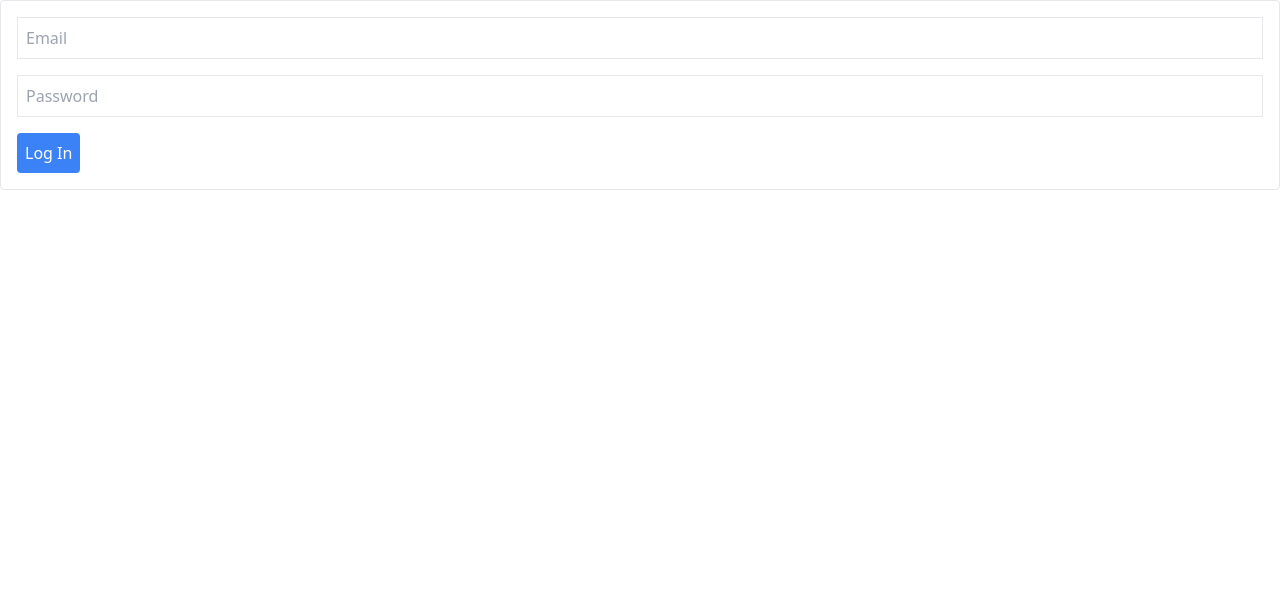
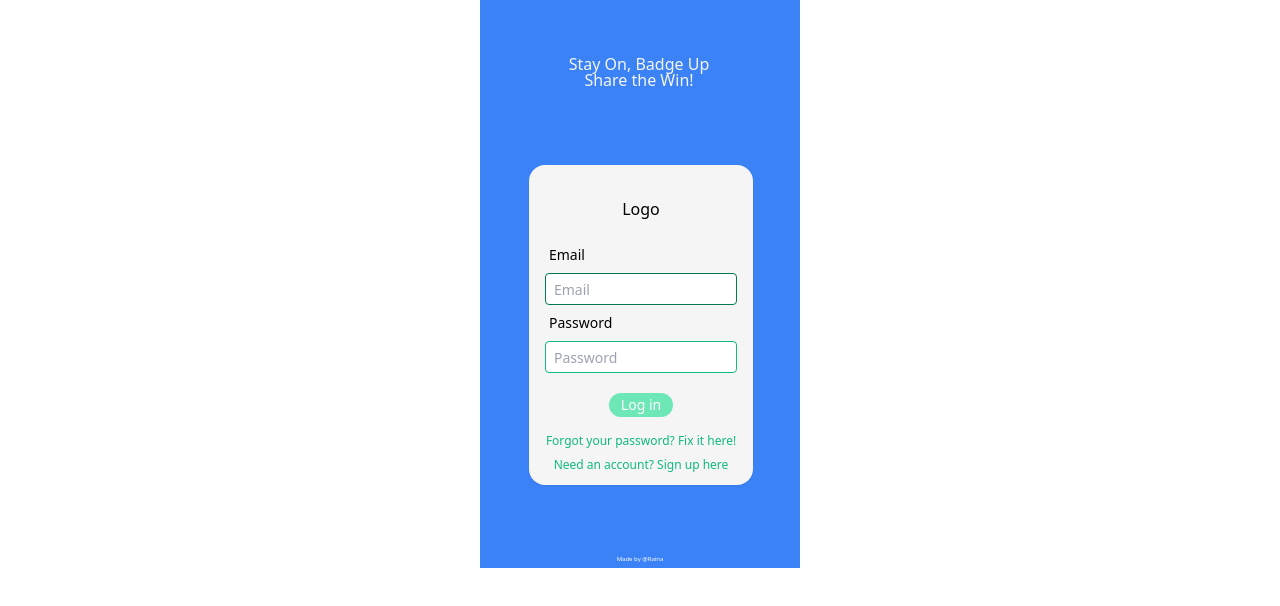
Before and after one commit to Raina-Moon/mini-goal-project, a Next.js app in the folder frontend/: page /login in a window 1280 px wide. Shown: the top 606 px of the page. Built offline with nearby package versions, Linux system fonts and the light colour scheme.

Commit message:
♻️ Refactor: Redesign LoginForm component with improved layout and styling

```diff
--- a/frontend/src/app/login/LoginFrom.tsx
+++ b/frontend/src/app/login/LoginFrom.tsx
@@ -3,6 +3,7 @@
 import { useState } from "react";
 import { login } from "@/utils/api";
 import { useRouter } from "next/navigation";
+import Link from "next/link";
 
 const LoginForm = () => {
   const router = useRouter();
@@ -21,27 +22,59 @@ const LoginForm = () => {
   };
 
   return (
-    <form onSubmit={handleSubmit} className="space-y-4 p-4 border rounded">
+<div className="bg-blue-500 w-80 h-[568px] relative overflow-hidden font-inter mx-auto">
+        <div className="w-52 h-24 absolute left-[55px] top-[56px] text-center text-neutral-100 text-base leading-none">
+      Stay On, Badge Up<br/>Share the Win!
+    </div>
+
+    <div className="w-56 h-80 absolute left-[49px] top-[165px] bg-neutral-100 rounded-2xl shadow-sm p-4">
+      <form onSubmit={handleSubmit} className="flex flex-col items-center gap-y-2">
+        <div className="text-black text-base my-4">Logo</div>
+
+        <label htmlFor="email" className="text-black text-sm self-start ml-1">Email</label>
         <input
           type="email"
+          id="email"
+          className="w-full h-8 bg-white rounded border border-emerald-700 px-2 text-sm"
+          placeholder="Email"
           value={email}
           onChange={(e) => setEmail(e.target.value)}
-        placeholder="Email"
-        className="border p-2 w-full"
           required
         />
+
+        <label htmlFor="password" className="text-black text-sm self-start ml-1">Password</label>
         <input
           type="password"
+          id="password"
+          className="w-full h-8 bg-white rounded border border-emerald-500 px-2 text-sm"
+          placeholder="Password"
           value={password}
           onChange={(e) => setPassword(e.target.value)}
-        placeholder="Password"
-        className="border p-2 w-full"
           required
         />
-      <button type="submit" className="bg-blue-500 text-white p-2 rounded">
-        Log In
+
+        <button type="submit" className="mt-3 w-16 h-6 bg-emerald-300 rounded-full text-white text-sm">
+          Log in
         </button>
       </form>
+
+      <Link href="/forgot-password">
+        <p className="mt-4 text-center text-emerald-500 text-xs cursor-pointer">
+          Forgot your password? Fix it here!
+        </p>
+      </Link>
+
+      <Link href="/signup">
+        <p className="mt-2 text-center text-emerald-500 text-xs cursor-pointer">
+          Need an account? Sign up here
+        </p>
+      </Link>
+    </div>
+
+    <div className="absolute bottom-1 w-full text-center text-white text-[6px]">
+      Made by @Raina
+    </div>
+  </div>
 );
 };
 
--- a/frontend/src/app/page.tsx
+++ b/frontend/src/app/page.tsx
@@ -19,7 +19,7 @@ const page = () => {
   }, []);
 
   return (
-    <div>
+    <div className="bg-primary-300">
       <Link href="/signup">
         <button>Sign Up</button>
       </Link>
```
Lines whose indentation alone changed are shown as unchanged.
